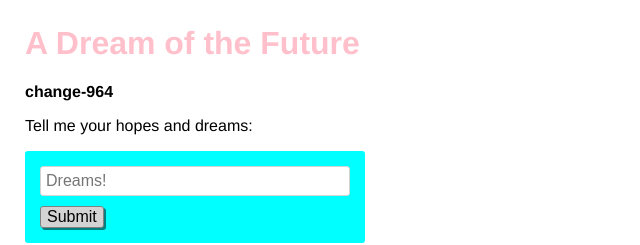
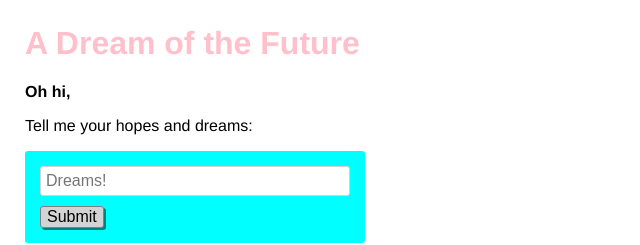
Before and after one commit to glitch-test/test-push, a website: page views/index.html in a window 1280 px wide. Shown: the top 245 px of the page, 0-640 px from the left. Drawn offline with nearby package versions, Linux system fonts and the light colour scheme; no server answers.

Commit message:
Commit: github-4527

```diff
--- a/views/index.html
+++ b/views/index.html
@@ -26,7 +26,7 @@
     </header>
 
     <main>
-      <p class="bold">change-964</p>
+      <p class="bold">Oh hi,</p>
       <p>Tell me your hopes and dreams:</p>
       <form>
         <input type="text" maxlength="100" placeholder="Dreams!">
```
